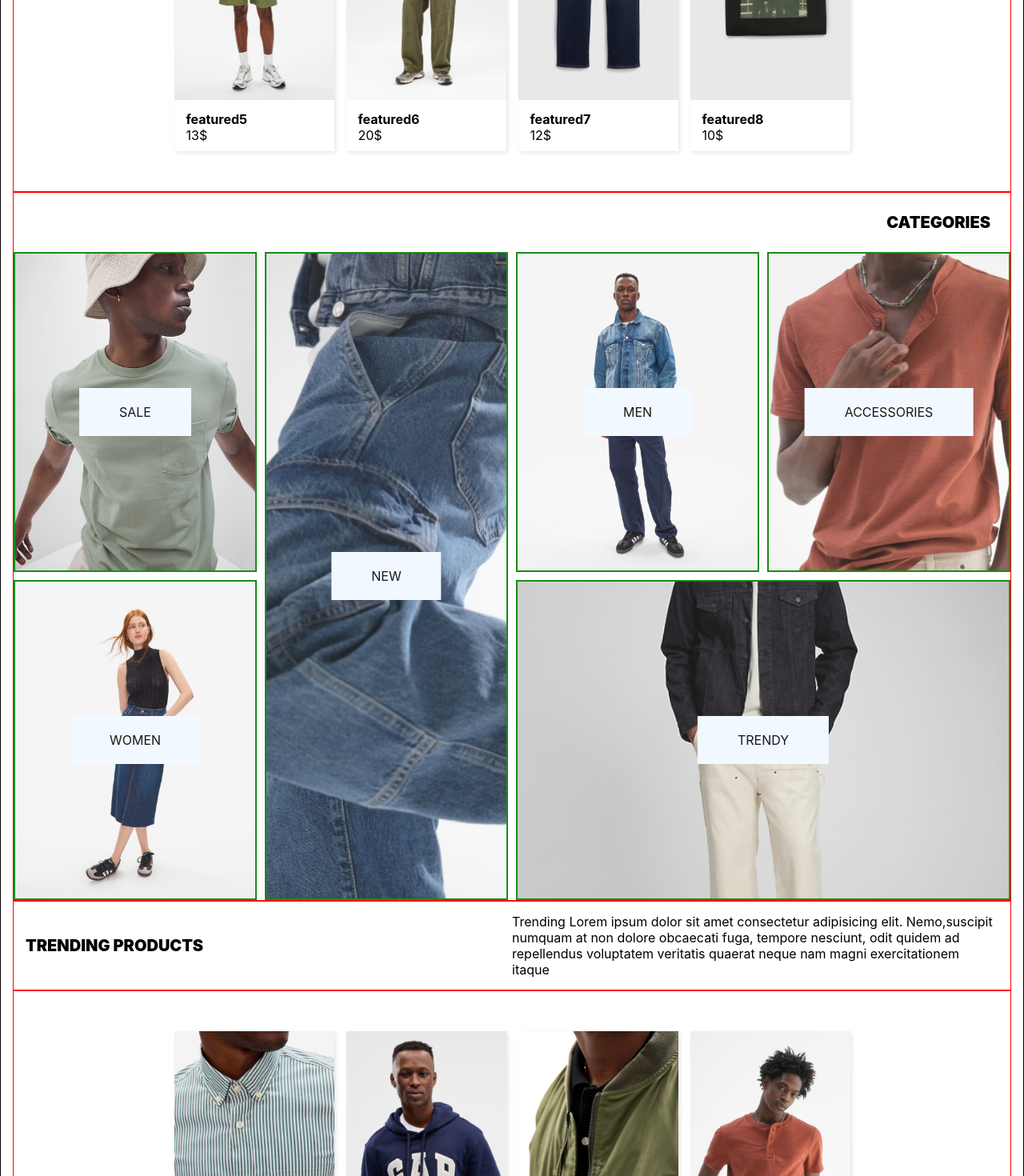
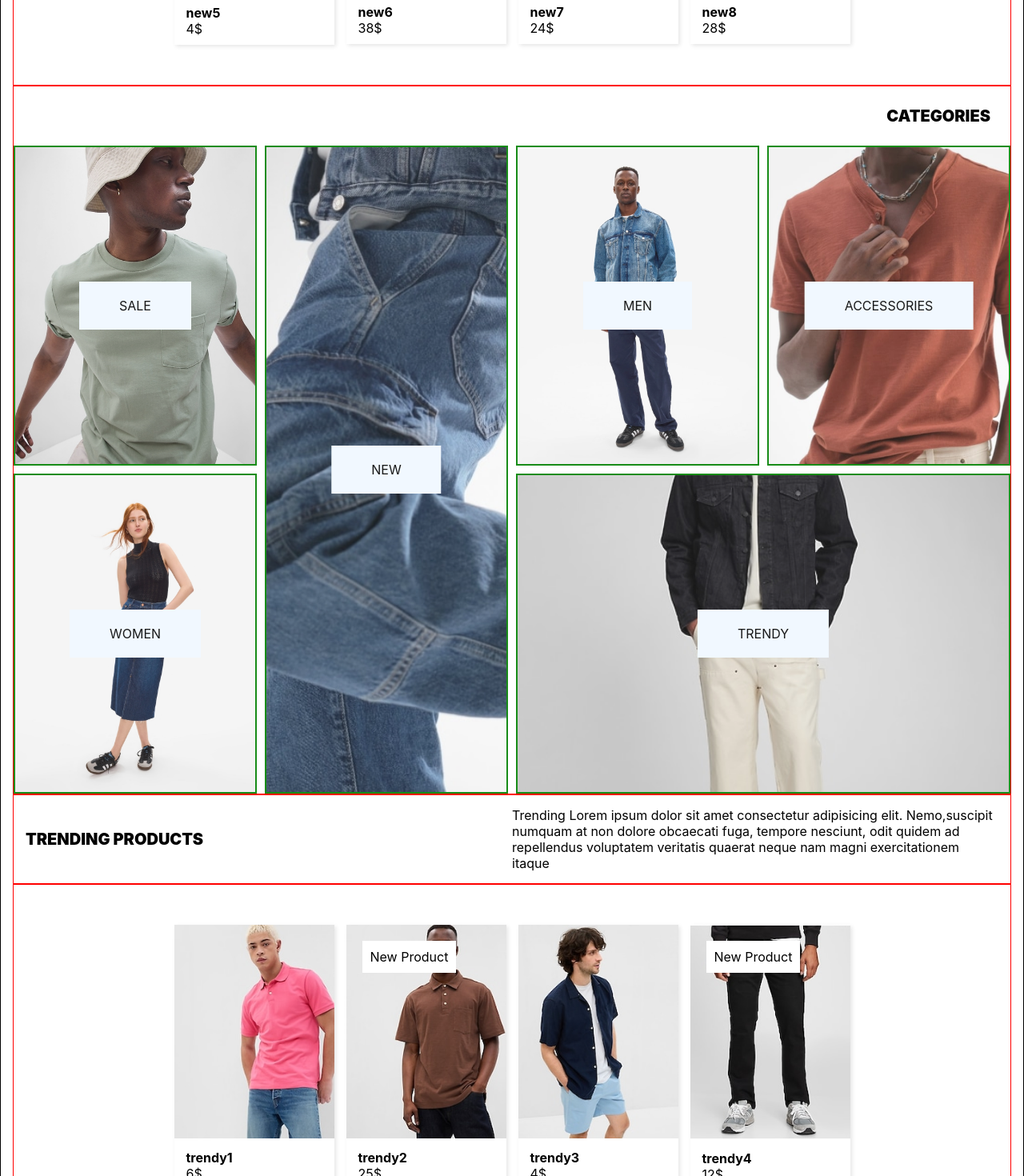
Before and after one commit to MikkD/ecom-rss, a React (Create React App) app in the folder client/: page / in a window 1280 px wide. Shown: the part 1600-3070 px from the top of the page at 80% size. Built offline with nearby package versions, Linux system fonts and the light colour scheme.

Commit message:
changed assets for home page

```diff
--- a/client/src/pages/Home/Home.jsx
+++ b/client/src/pages/Home/Home.jsx
@@ -5,8 +5,8 @@ import Products from '../../shared/Products/Products';
 import Categories from '../../components/Categories/Categories';
 import ContactBanner from '../../components/ContactBanner/ContactBanner';
 
-import featuredAssets from '../../data/featuredAssets.json';
-import trendingAssets from '../../data/trendingAssets.json';
+import newCategoryAssets from '../../data/newCategoryAssets.json';
+import trendyCategoryAssets from '../../data/trendyCategoryAssets.json';
 
 const featuredProductsDescription = `New Lorem ipsum dolor sit amet consectetur adipisicing elit. Nemo,suscipit numquam at non dolore obcaecati fuga, tempore nesciunt, odit
 quidem ad repellendus voluptatem veritatis quaerat neque nam magni
@@ -21,13 +21,13 @@ function Home() {
             <Slider />
             <Products
                 title='New'
-                assets={featuredAssets}
+                assets={newCategoryAssets.slice(0, 8)}
                 description={featuredProductsDescription}
             />
             <Categories />
             <Products
                 title='Trending'
-                assets={trendingAssets}
+                assets={trendyCategoryAssets.slice(0, 6)}
                 description={trendingProductsDescription}
             />
             <ContactBanner />
```
